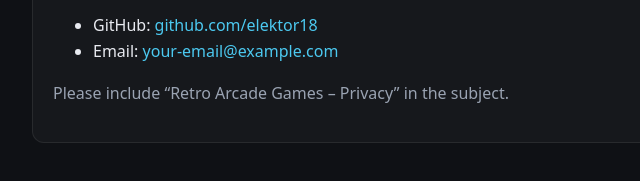
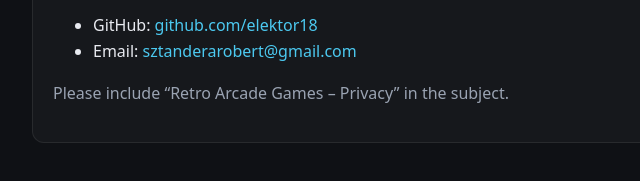
Before and after one commit to elektor18/RetroGameApp, a plain HTML site: page index.html in a window 1280 px wide. Shown: the part 1292-1473 px from the top of the page, 188-828 px from the left. Drawn offline with Linux system fonts and the light colour scheme.

```diff
--- a/index.html
+++ b/index.html
@@ -81,7 +81,7 @@
         <p>If you have questions about this policy or the App, contact:</p>
         <ul>
           <li>GitHub: <a href="https://github.com/elektor18" target="_blank" rel="noopener">github.com/elektor18</a></li>
-          <li>Email: <a href="mailto:sztanderarobert@gmail.com">your-email@example.com</a></li>
+          <li>Email: <a href="mailto:sztanderarobert@gmail.com">sztanderarobert@gmail.com</a></li>
         </ul>
         <p class="muted">Please include “Retro Arcade Games – Privacy” in the subject.</p>
       </div>
```
